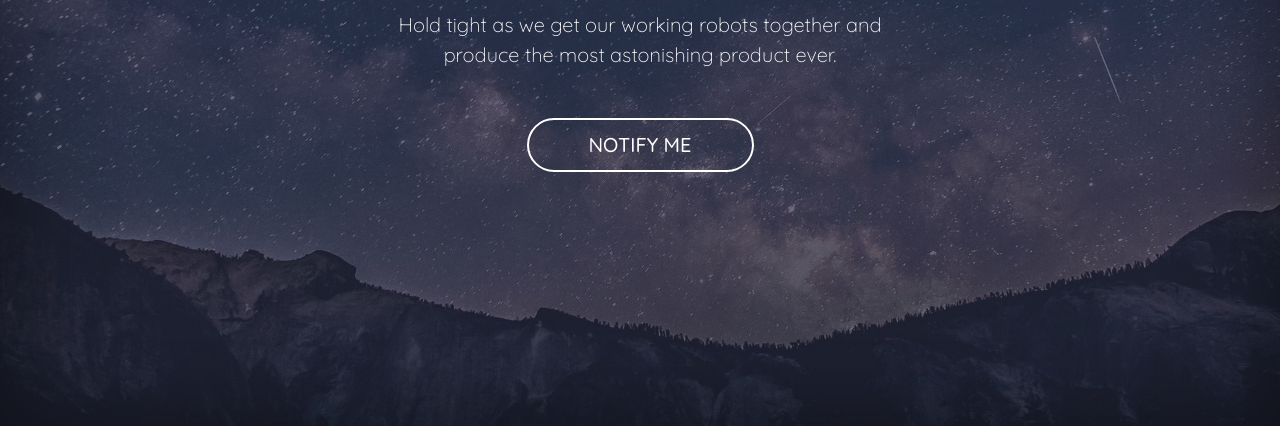
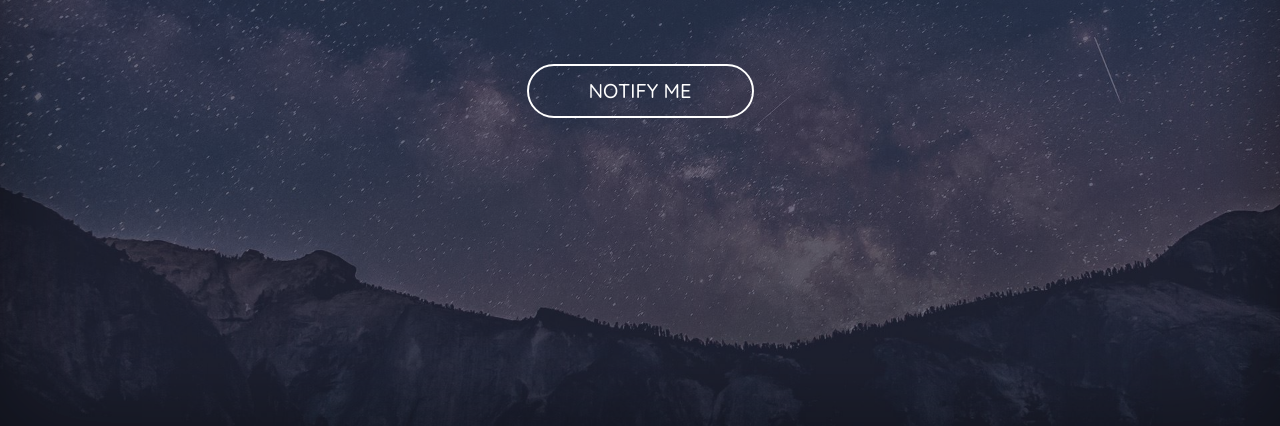
Before and after one commit to dpiedra12/dpiedra12, a plain HTML site: page index.html in a window 1280 px wide. Shown: the part 374-800 px from the top of the page. Drawn offline with Linux system fonts and the light colour scheme.

Commit message:
Update index.html

```diff
--- a/index.html
+++ b/index.html
@@ -31,7 +31,7 @@
       </div>
       <div class="inner cover">
         <h1 class="cover-heading">The adventure Begins</h1>
-        <p class="lead cover-copy">Hold tight as we get our working robots together and produce the most astonishing product ever.</p>
+        <!--  <p class="lead cover-copy">Hold tight as we get our working robots together and produce the most astonishing product ever.</p> -->
         <p class="lead"><button type="button" class="btn btn-lg btn-default btn-notify" data-toggle="modal" data-target="#subscribeModal">Notify Me</button></p>
       </div>
       <div class="mastfoot">
```
